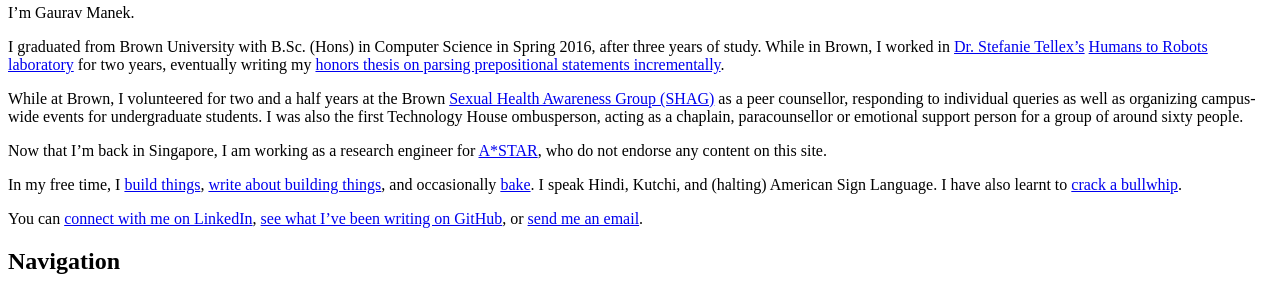
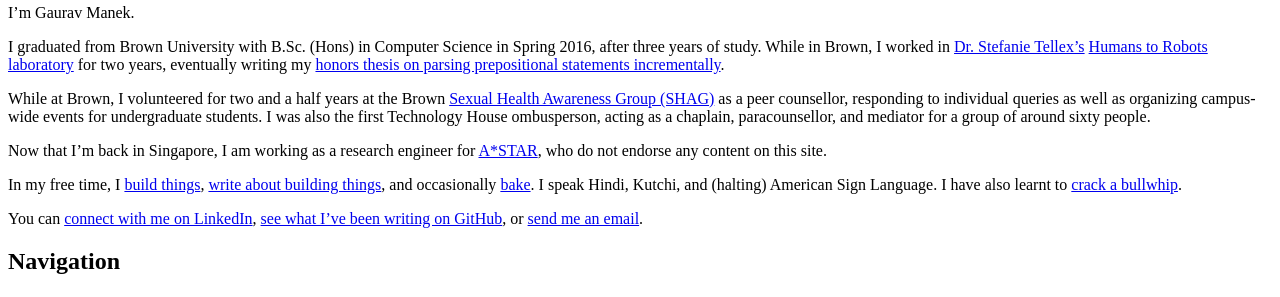
Before and after one commit to gauravmm/gauravmanek.com, a Jekyll site: the page built from _content/about.md, in a window 1280 px wide. Shown: the part 173-470 px from the top of the page. Built offline with Jekyll 4.4.1, drawn with Linux system fonts in a browser that asks for light colours; nearby versions of some CDN libraries; some web fonts are replaced; Markdown is read by kramdown in place of the engine named in the settings.

Commit message:
FIX: Oxford comma

```diff
--- a/_content/about.md
+++ b/_content/about.md
@@ -7,7 +7,7 @@ I'm Gaurav Manek.
 
 I graduated from Brown University with B.Sc. (Hons) in Computer Science in Spring 2016, after three years of study. While in Brown, I worked in [Dr. Stefanie Tellex's](http://cs.brown.edu/~stefie10/) [Humans to Robots laboratory](http://h2r.cs.brown.edu/) for two years, eventually writing my [honors thesis on parsing prepositional statements incrementally](https://github.com/gauravmm/Brown-Honors-Thesis/releases).
 
-While at Brown, I volunteered for two and a half years at the Brown [Sexual Health Awareness Group (SHAG)](https://www.brown.edu/campus-life/health/services/promotion/shag) as a peer counsellor, responding to individual queries as well as organizing campus-wide events for undergraduate students. I was also the first Technology House ombusperson, acting as a chaplain, paracounsellor or emotional support person for a group of around sixty people.
+While at Brown, I volunteered for two and a half years at the Brown [Sexual Health Awareness Group (SHAG)](https://www.brown.edu/campus-life/health/services/promotion/shag) as a peer counsellor, responding to individual queries as well as organizing campus-wide events for undergraduate students. I was also the first Technology House ombusperson, acting as a chaplain, paracounsellor, and mediator for a group of around sixty people.
 
 Now that I'm back in Singapore, I am working as a research engineer for [A*STAR](https://www.a-star.edu.sg/), who do not endorse any content on this site.
 
```
